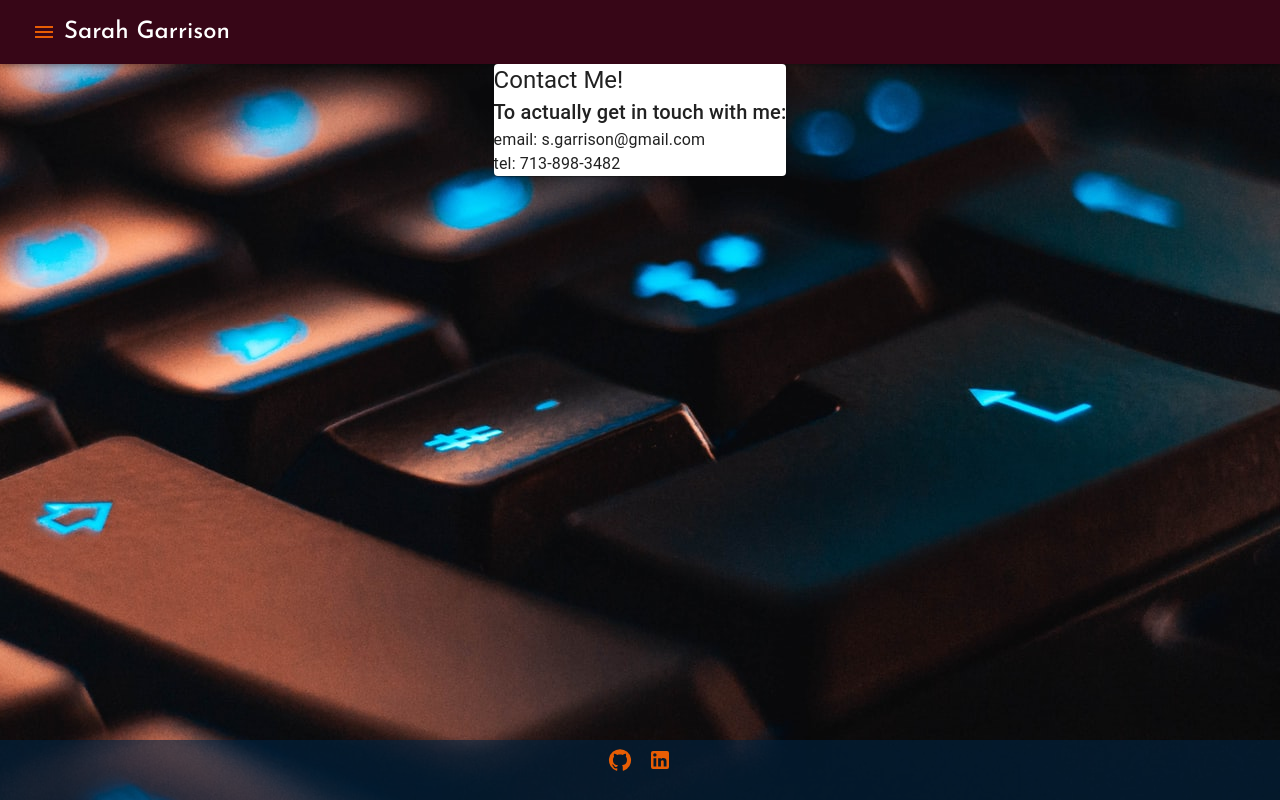
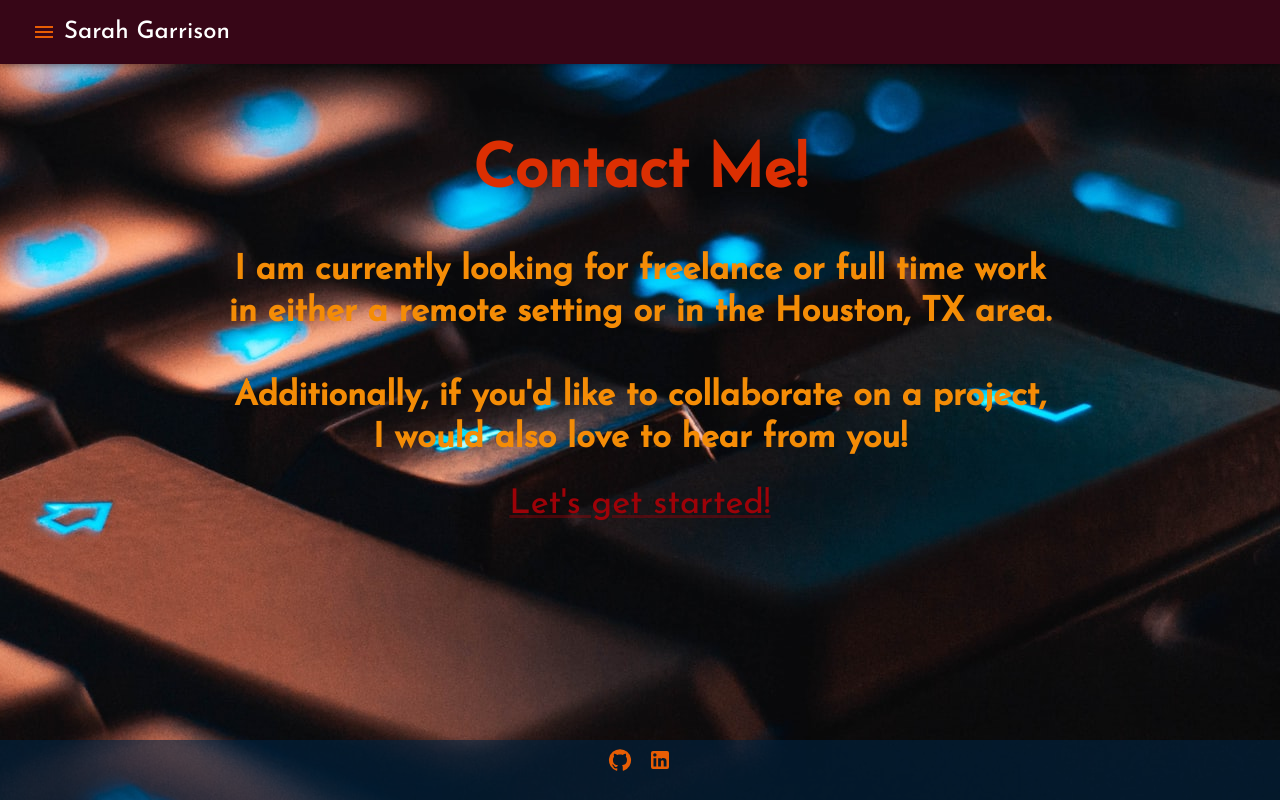
Before and after one commit to segarrison/seg-react-portfolio, a React (Create React App) app: page /contact in a window 1280 px wide. Built offline with nearby package versions, Linux system fonts and the light colour scheme.

Commit message:
Typography for Contact

```diff
--- a/src/components/Contact.js
+++ b/src/components/Contact.js
@@ -3,31 +3,43 @@ import TextField from "@mui/material/TextField";
 import Grid from "@mui/material/Grid";
 import Typography from "@mui/material/Typography";
 import Box from "@mui/material/Box";
-import Button from "@mui/material/Button";
-import SendIcon from "@mui/icons-material";
-import { styled } from "@mui/material/styles";
-import Paper from "@mui/material/Paper";
+import Link from "@mui/material/Link";
+import { ThemeProvider, createTheme } from '@mui/material/styles';
+
+const theme = createTheme({
+  typography: {
+    fontFamily: [
+      '"Josefin Sans"',
+      'sans-serif'
+    ].join(','),
+  }
+})
 
 function Contact() {
 
   return (
     <Box component="div">
       <Grid container justifyContent="center">
-      <Paper>
-        <Box component="form">
 
-          <Typography variant="h5">Contact Me!</Typography>
-          <Typography variant="h6">
-            To actually get in touch with me:
+        <Box component="div">
+        <ThemeProvider theme={theme}>
+          <Typography variant="h2" align="center" color={"#DC2F02"}><strong><br />Contact Me!</strong></Typography>
+          <Typography variant="h4" align="center" color={"#F48C06"}><strong>
+            <br />
+            I am currently looking for freelance or full time work <br />
+            in either a remote setting or in the Houston, TX area.
+            <br />
+            <br />
+            Additionally, if you'd like to collaborate on a project, <br />
+            I would also love to hear from you!</strong>
           </Typography>
-          <Typography >
-            email: s.garrison@gmail.com
+          <Typography align="center">
+            <br />
+          <Link variant="h4" href="mailto:s.garrison@gmail.com?subject=Let's Work Together!" color={"#9D0208"}>Let's get started!</Link>
           </Typography>
-          <Typography >
-            tel: 713-898-3482
-          </Typography>
+          </ThemeProvider>
         </Box>
-        </Paper>
+
       </Grid>
     </Box>
   );
```
